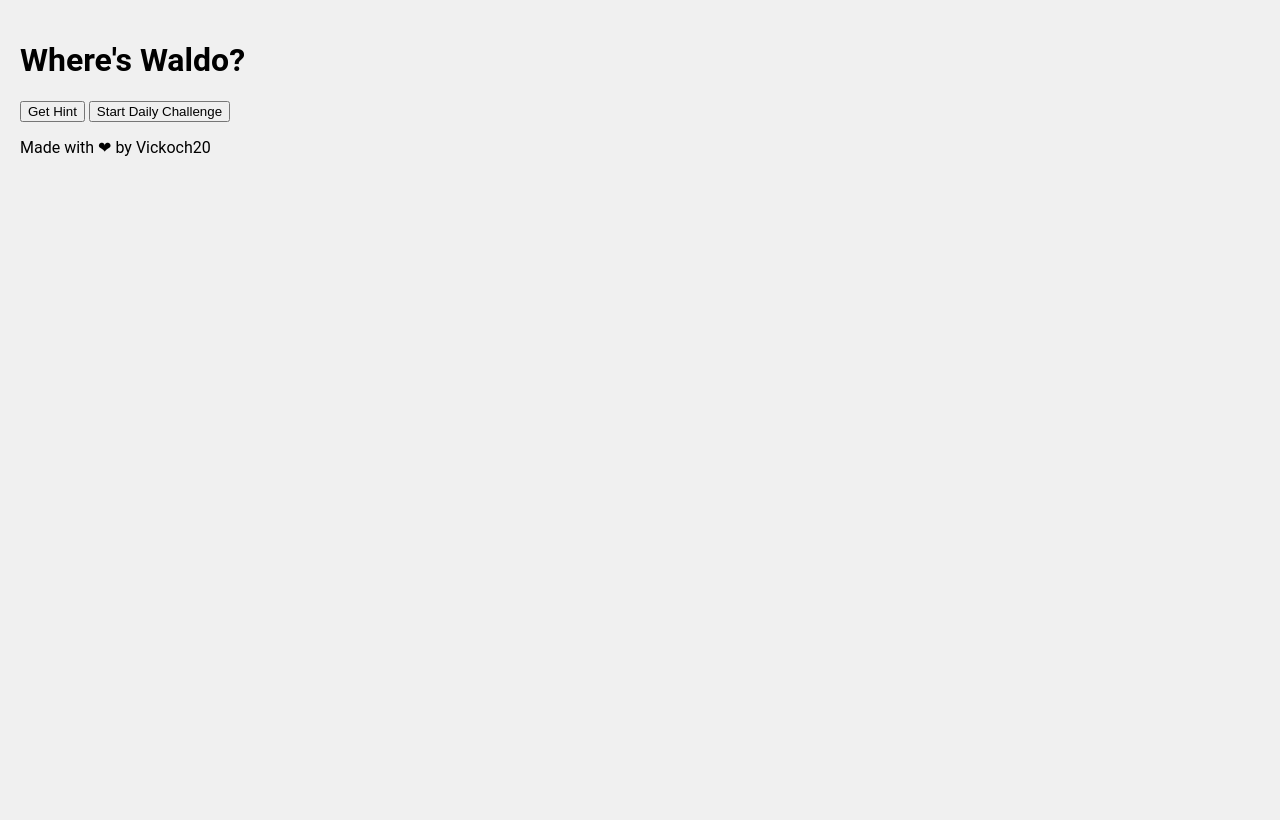
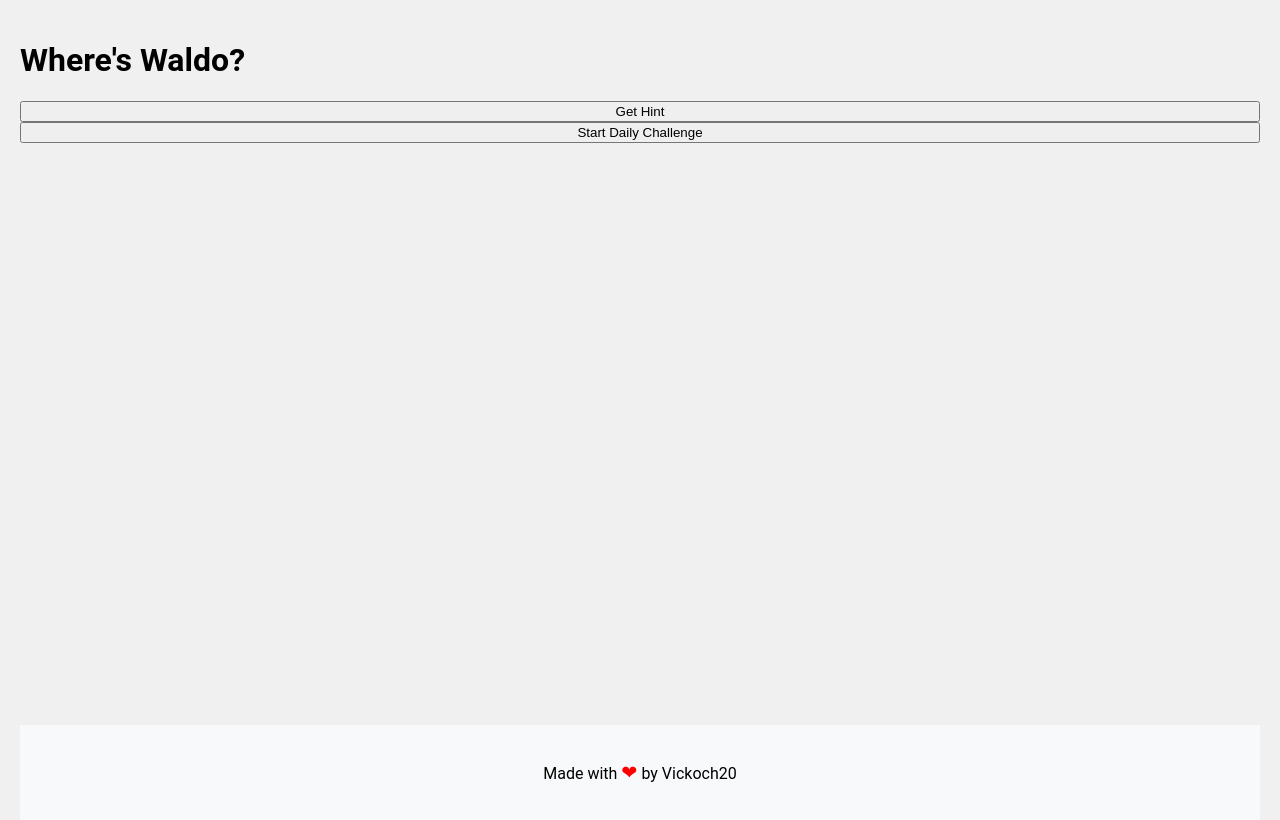
Before and after one commit to Vick606/where-is-waldo, a website: page frontend/index.html in a window 1280 px wide. Drawn offline with Linux system fonts and the light colour scheme; no server answers.

Commit message:
Add footer styling

```diff
--- a/frontend/styles/main.css
+++ b/frontend/styles/main.css
@@ -3,6 +3,9 @@
     background-color: #f0f0f0;
     margin: 0;
     padding: 20px;
+    min-height: 100vh;
+    display: flex;
+    flex-direction: column;
 }
 
 #game-container {
@@ -142,3 +145,15 @@
   #image-selection img:hover {
     transform: scale(1.05);
   }
+
+  footer {
+    margin-top: auto;
+    text-align: center;
+    padding: 20px;
+    background-color: #f8f9fa;
+}
+
+.heart {
+    color: red;
+    font-size: 1.2em;
+}
```
